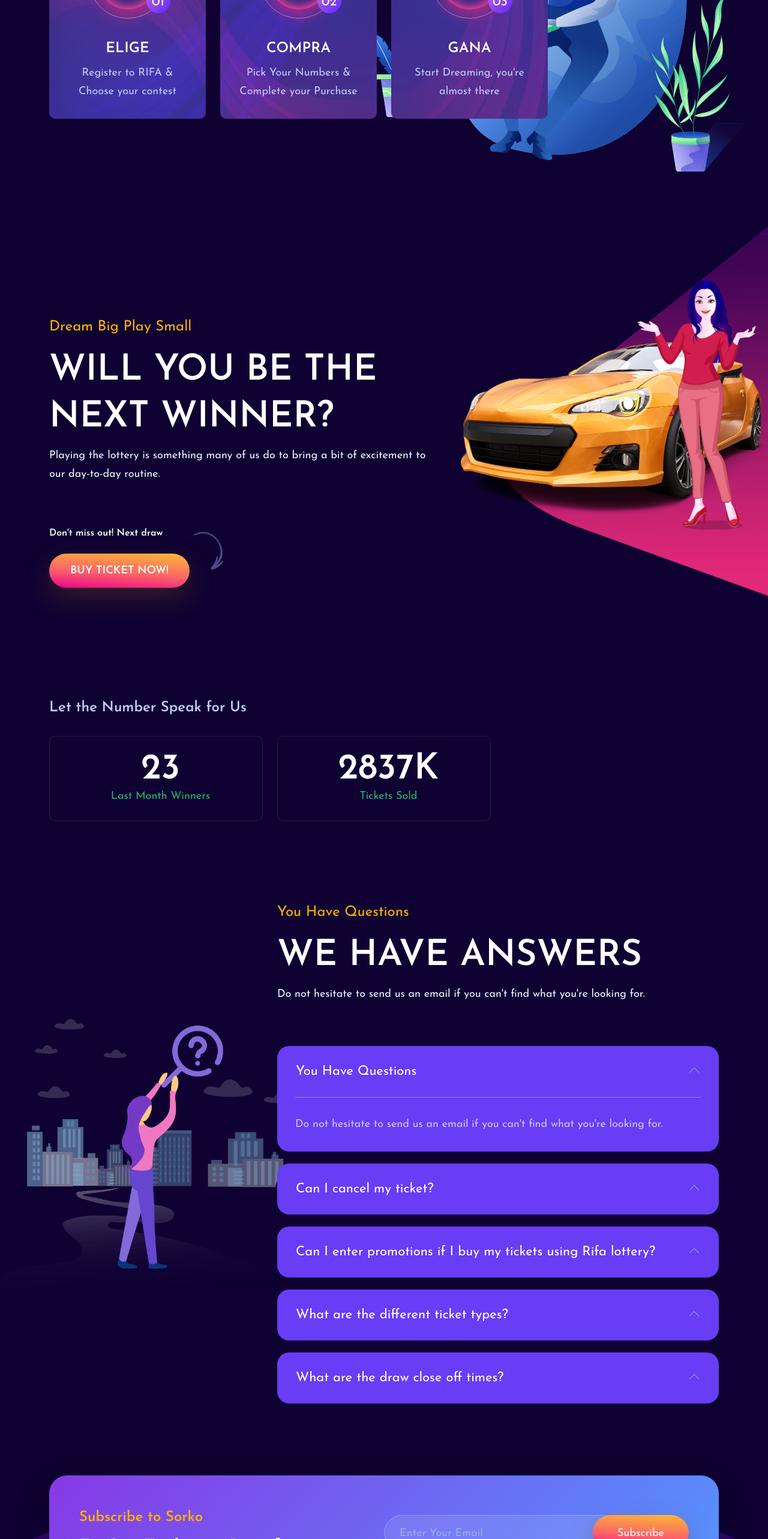
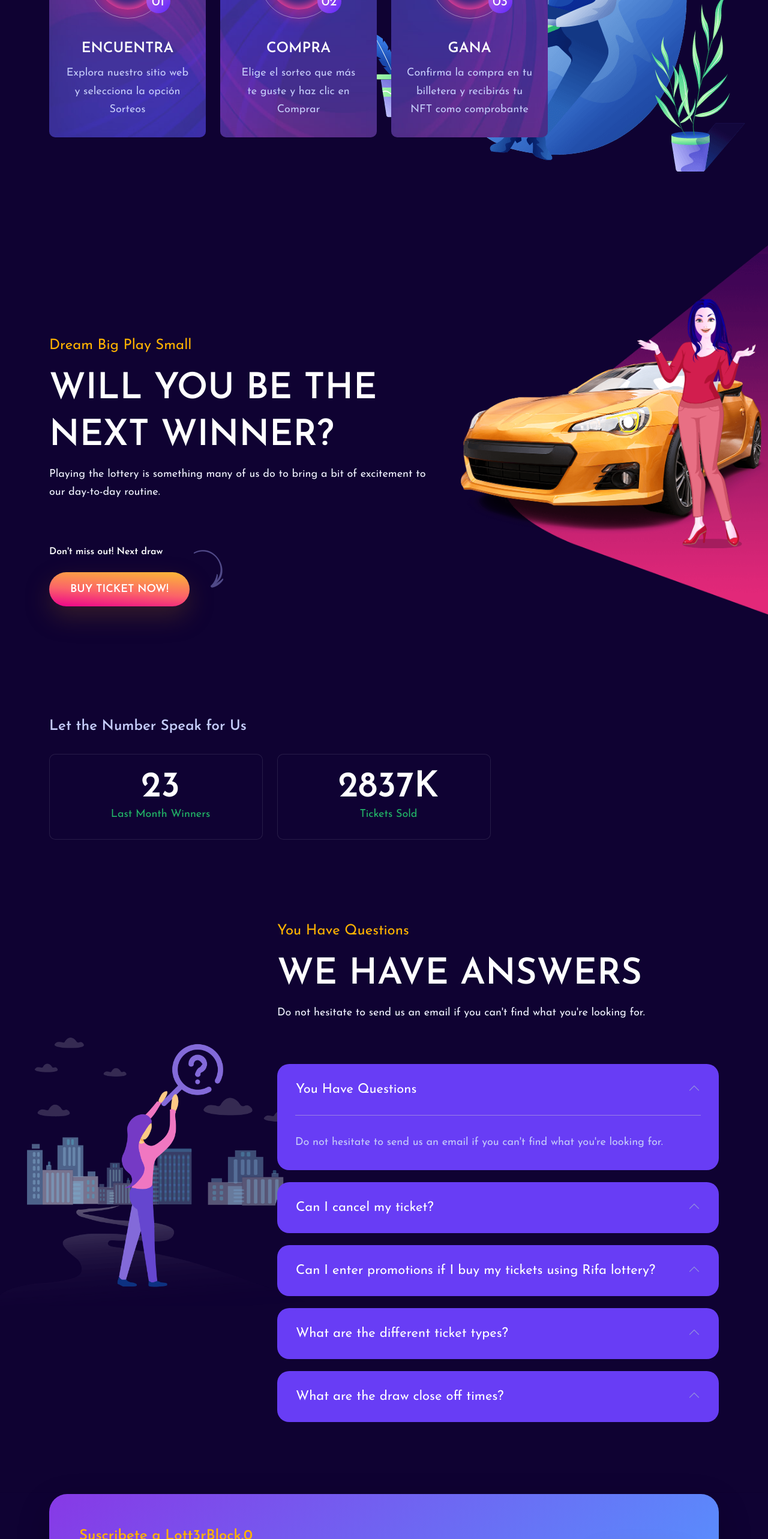
Before and after one commit to blinddoggy/RifasFrontNext, a Next.js app: page /how-work in a window 1280 px wide. Shown: the part 1382-3948 px from the top of the page at 60% size. Built offline with nearby package versions, Linux system fonts and the light colour scheme.

Commit message:
how to play ..

```diff
--- a/components/common/HowToPlay.jsx
+++ b/components/common/HowToPlay.jsx
@@ -30,8 +30,8 @@ const HowToPlay = () => {
                 <span className="play-card__number">01</span>
               </div>
               <div className="play-card__content">
-                <h3 className="play-card__title">Elige</h3>
-                <p>Register to RIFA & Choose your contest</p>
+                <h3 className="play-card__title">Encuentra</h3>
+                <p>Explora nuestro sitio web y selecciona la opción Sorteos</p>
               </div>
             </div>
           </div>
@@ -45,7 +45,7 @@ const HowToPlay = () => {
               </div>
               <div className="play-card__content">
                 <h3 className="play-card__title">Compra</h3>
-                <p>Pick Your Numbers & Complete your Purchase</p>
+                <p>Elige el sorteo que más te guste y haz clic en Comprar</p>
               </div>
             </div>
           </div>
@@ -59,7 +59,7 @@ const HowToPlay = () => {
               </div>
               <div className="play-card__content">
                 <h3 className="play-card__title">Gana</h3>
-                <p>Start Dreaming, you&#39;re almost there</p>
+                <p>Confirma la compra en tu billetera y recibirás tu NFT como comprobante</p>
               </div>
             </div>
           </div>
--- a/components/footer/Footer.jsx
+++ b/components/footer/Footer.jsx
@@ -16,8 +16,8 @@ const Footer = () => {
           <div className="col-lg-12">
             <div className="subscribe-area">
               <div className="left">
-                <span className="subtitle">Subscribe to Sorko</span>
-                <h3 className="title">To Get Exclusive Benefits</h3>
+                <span className="subtitle">Suscribete a Lott3rBlock.0</span>
+                <h3 className="title">Para Obtener Beneficios Exclusivos</h3>
               </div>
               <div className="right">
                 <form className="subscribe-form">
@@ -75,7 +75,7 @@ const Footer = () => {
         <div className="row py-5 align-items-center">
           <div className="col-lg-6">
             <p className="copy-right-text text-lg-start text-center mb-lg-0 mb-3">
-              Copyright © 2020.All Rights Reserved By <Link href="/">Rifa</Link>
+              Copyright © 2023.All Rights Reserved By <Link href="/">Assymetriqfrequency</Link>
             </p>
           </div>
           <div className="col-lg-6">
--- a/components/home/Winner.jsx
+++ b/components/home/Winner.jsx
@@ -59,7 +59,7 @@ const Winner = () => {
               <p>
               En nuestras rifas, utilizamos la Lotería de Medellín en Colombia como fuente para determinar el número de NFT ganador.. Trabajamos en la red de bloques de Binance Smart Chain para garantizar transparencia y seguridad en cada paso del proceso.
 Creamos NFTs únicos que representan las rifas adquiridas. Utilizamos contratos inteligentes en red de bloques  para capturar automáticamente el número ganador basado en el resultado de la Lotería de Medellín. Esto asegura un proceso justo y confiable.
-Una vez que se determina el número ganador, entregamos los premios en forma de USDT de manera instantánea y automática. Así, puedes disfrutar de una experiencia emocionante y confiable al participar en nuestras rifas respaldadas por la Lotería de Medellín y la red de bloques de Binance Smart Chain.
+Una vez que se determina el número ganador, entregamos los premios en forma de USDT de manera instantánea y automática. Así, puedes disfrutar de una experiencia emocionante y confiable al participar en nuestras rifas en la red de bloques.
 
               </p>
             </div>
```
